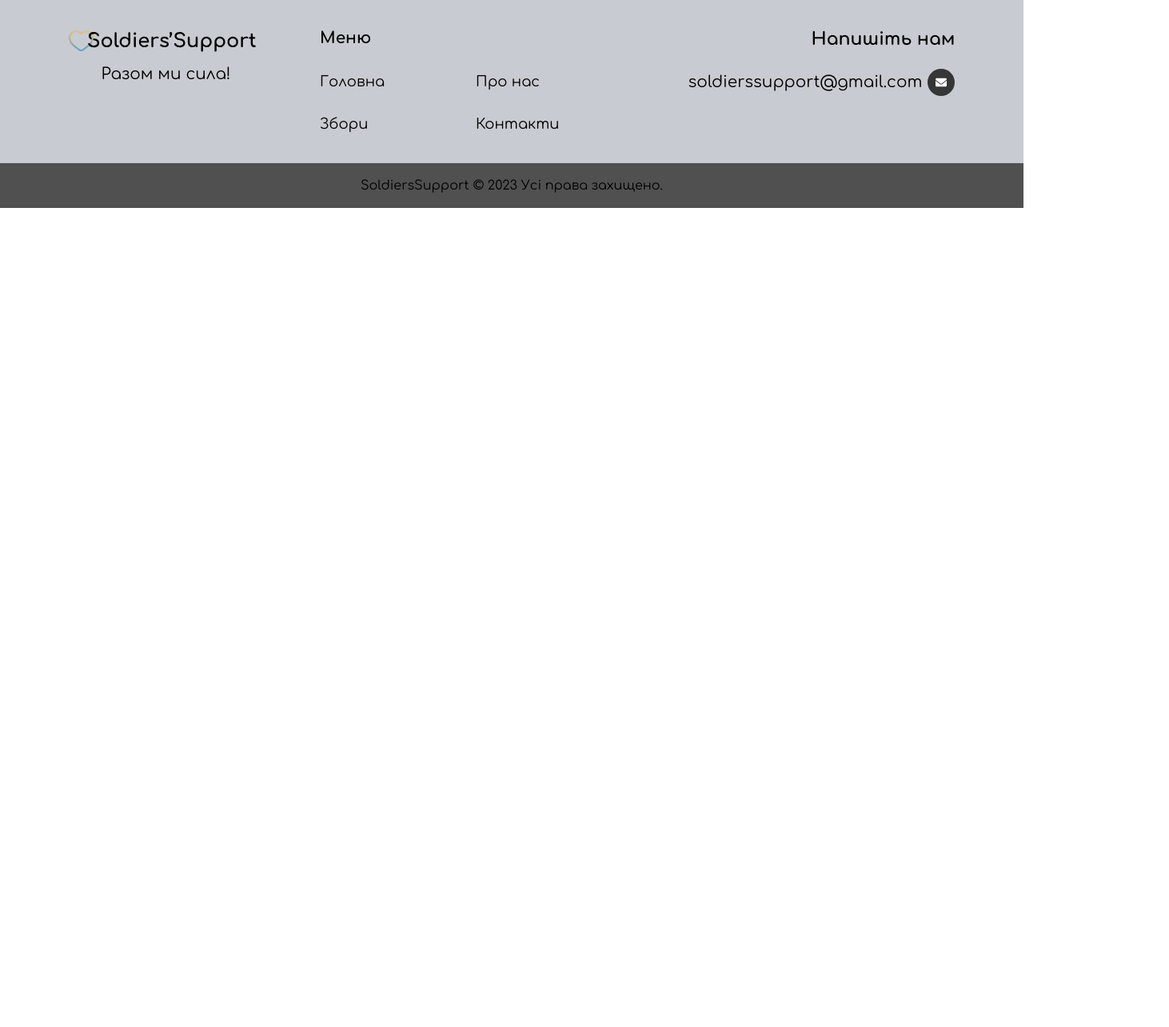
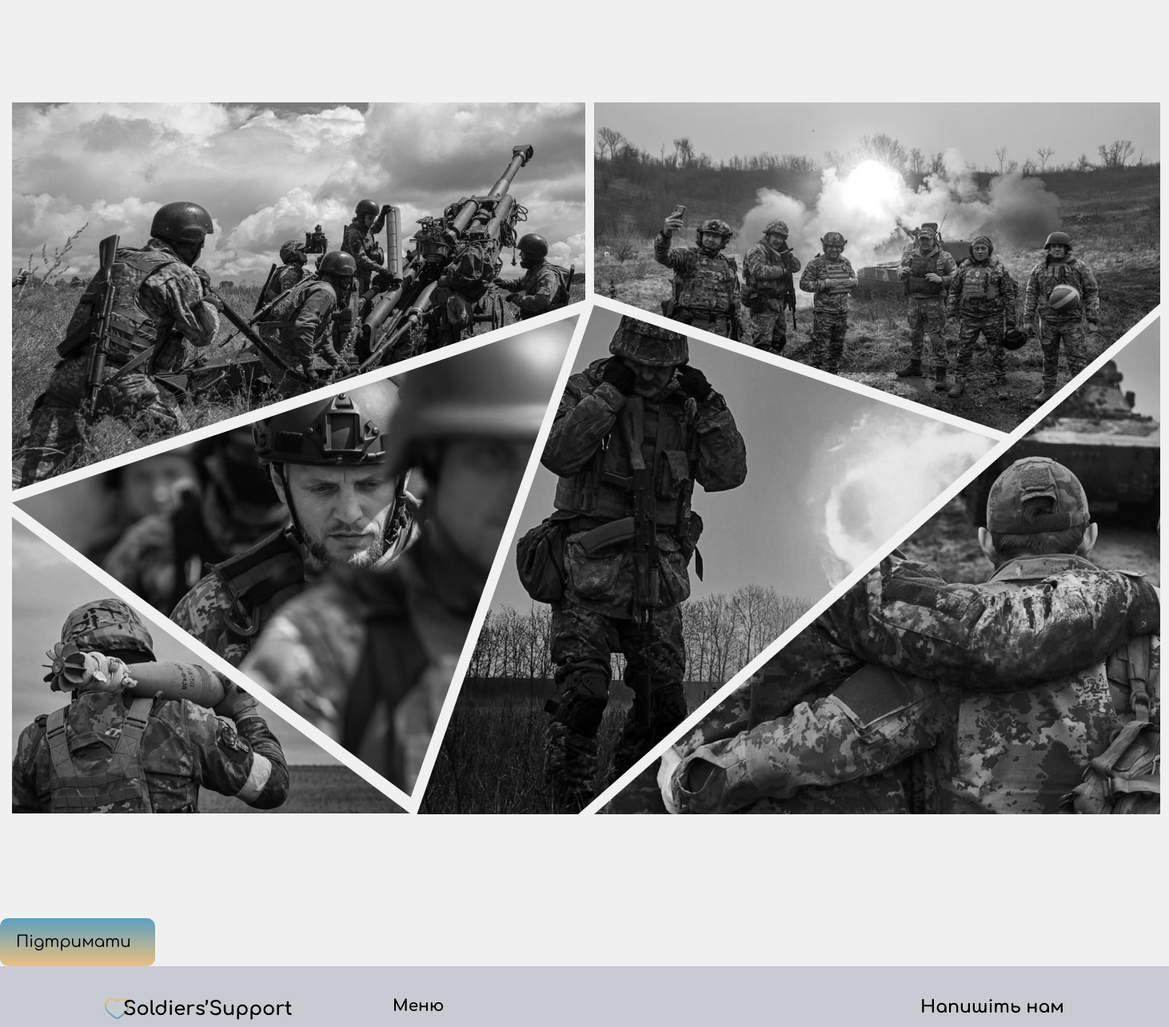
Before and after one commit to BotsiunDenys/soldiers_hub_project, a React (Vite) app: page / in a window 1280 px wide. Shown: the part 891-2175 px from the top of the page at 80% size, 1462 px wide, since content can reach past the window. Before the commit the page ends 1151 px from the top, so only its background shows below. Built offline with nearby package versions, Linux system fonts and the light colour scheme.

Commit message:
2th section done

```diff
--- a/src/pages/Home/Home.jsx
+++ b/src/pages/Home/Home.jsx
@@ -4,6 +4,7 @@ import ButtonGradient from "../../components/ButtonGradient/ButtonGradient";
 import donation from "../../assets/svg/donation-img.svg";
 import intro from "../../assets/intro-img.jpg";
 import heart from "../../assets/svg/heart.svg";
+import soldiers from "../../assets/soldiers.png";
 
 const Home = () => {
   return (
@@ -27,6 +28,19 @@ const Home = () => {
           </div> */}
         </div>
       </section>
+      <section className={styles.soldiers}>
+        <div className={styles.soldiersContainer}>
+          <img className={styles.soldiersImg} src={soldiers} />
+        </div>
+      </section>
+      <section className={styles.support}>
+        <div className={styles.supportContainer}>
+          <div>
+            <span></span>
+          </div>
+          <ButtonGradient />
+        </div>
+      </section>
     </main>
   );
 };
--- a/src/pages/Home/Home.module.scss
+++ b/src/pages/Home/Home.module.scss
@@ -2,9 +2,9 @@
 
 .main {
   background-color: variables.$body-background;
-  // display: flex;
-  // flex-direction: column;
-  // row-gap: 130px;
+  display: flex;
+  flex-direction: column;
+  row-gap: 130px;
   // display: grid;
   // grid-template-rows: repeat(auto-fit, minmax(0fr, 1fr));
 }
@@ -67,3 +67,12 @@
     }
   }
 }
+
+.soldiers {
+}
+
+.soldiersContainer {
+  max-width: 1462px;
+  padding: 0 15px;
+  margin: 0 auto;
+}
```
